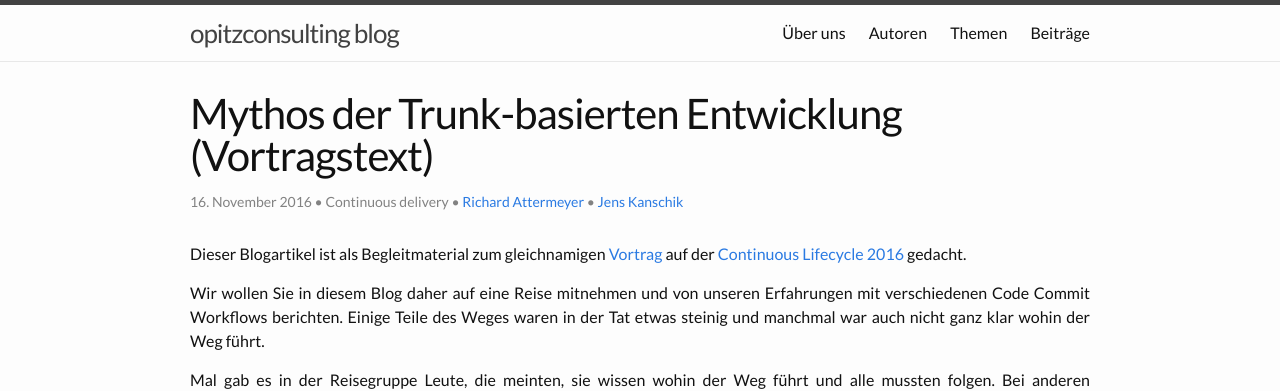
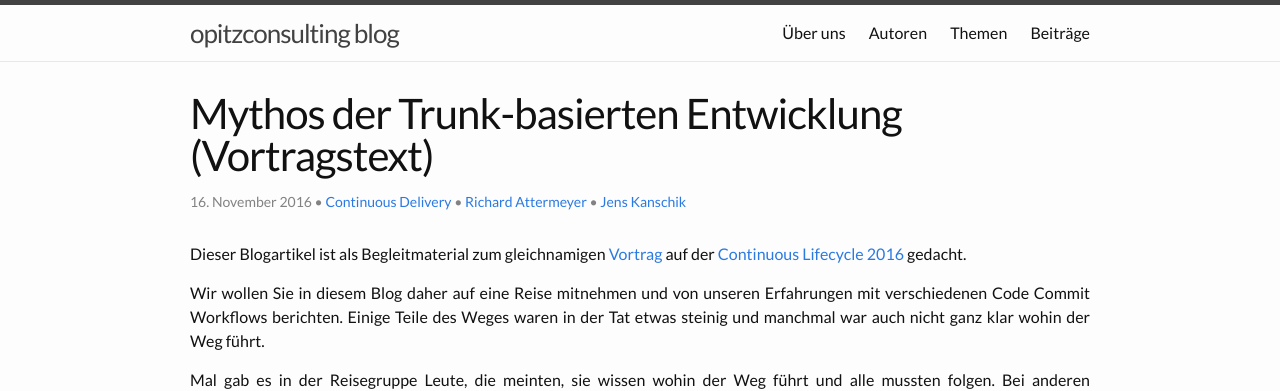
Before and after one commit to opitzconsulting/opitzconsulting.github.io, a Jekyll site: the page built from _posts/2016-11-16-mythos-der-trunk-basierten-entwicklung.md, in a window 1280 px wide and 900 px high. Shown: the top 391 px of the window. Built offline with Jekyll 4.4.1, drawn with Linux system fonts in a browser that asks for light colours; nearby versions of some CDN libraries; comment, search, counter and statistics services are not loaded.

Commit message:
corrected category

```diff
--- a/_posts/2016-11-16-mythos-der-trunk-basierten-entwicklung.md
+++ b/_posts/2016-11-16-mythos-der-trunk-basierten-entwicklung.md
@@ -4,7 +4,7 @@ author:
   - richard.attermeyer
   - jens.kanschik
 categories:
-  - Continuous Delivery
+  - "continuous delivery"
 tags:
   - Continuous Delivery
   - Konfigurationsmanagement
```
